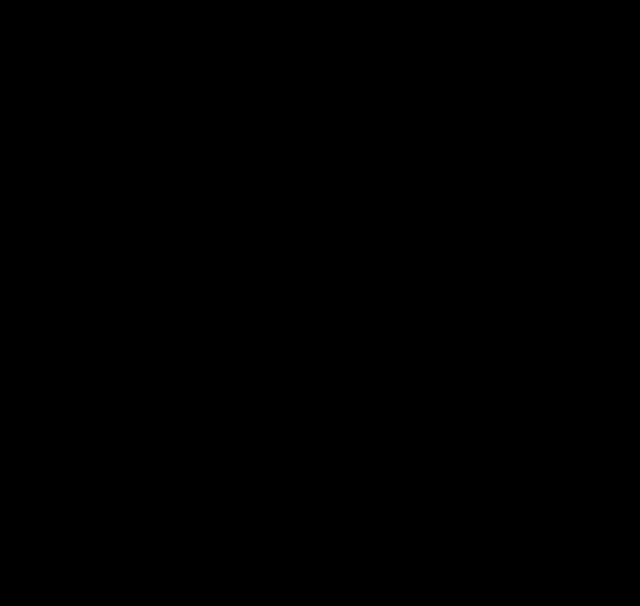
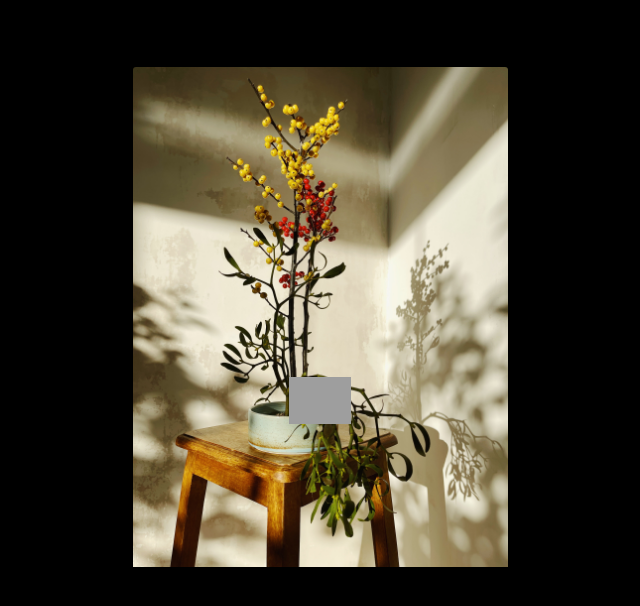
Before and after one commit to AlexisToribio/tiktok-clone, a React (Vite) app: page / in a window 1280 px wide. Shown: the top 606 px of the page, without its empty margins (320-960 px from the left). Built offline with nearby package versions, Linux system fonts and the light colour scheme; grey boxes are pictures that could not be loaded; a web font is replaced by a local one.

Commit message:
feat(Root): Show first video on TikTok clone

```diff
--- a/src/App.jsx
+++ b/src/App.jsx
@@ -1,9 +1,12 @@
 import "./App.css";
+import VideoPlayer from "./components/VideoPlayer/index.jsx";
 
 function App() {
   return (
     <div className="App">
-      <main>TikTok Clone</main>
+      <main>
+        <VideoPlayer />
+      </main>
     </div>
   );
 }
--- /dev/null
+++ b/src/components/VideoPlayer/index.jsx
@@ -0,0 +1,25 @@
+import { useState, useRef } from "react";
+import styles from "./styles.module.css";
+import SRC from "../../../assets/image.jpg";
+
+export default function VideoPlayer() {
+  const [playing, setPlaying] = useState(false);
+  const video = useRef();
+  const handlePlay = () => {
+    if (playing) {
+      video.current.pause();
+    } else {
+      video.current.play();
+    }
+
+    setPlaying(!playing);
+  };
+
+  return (
+    //<video className={styles.video} src={SRC} controls={false} />
+    <div>
+      <img className={styles.video} src={SRC} alt="image" ref={video} />
+      <button className={styles.player} onClick={handlePlay}></button>
+    </div>
+  );
+}
--- /dev/null
+++ b/src/components/VideoPlayer/styles.module.css
@@ -0,0 +1,21 @@
+.video {
+  width: 100%;
+  height: 100%;
+}
+
+.wrapper {
+}
+
+.player {
+  width: 62px;
+  height: 62px;
+  background-color: transparent;
+  background-image: url("assets/play-solid.svg");
+  background-size: contain;
+  background-repeat: no-repeat;
+  background-position: center center;
+  border: 0;
+  position: absolute;
+  inset: 0;
+  margin: auto;
+}
```
